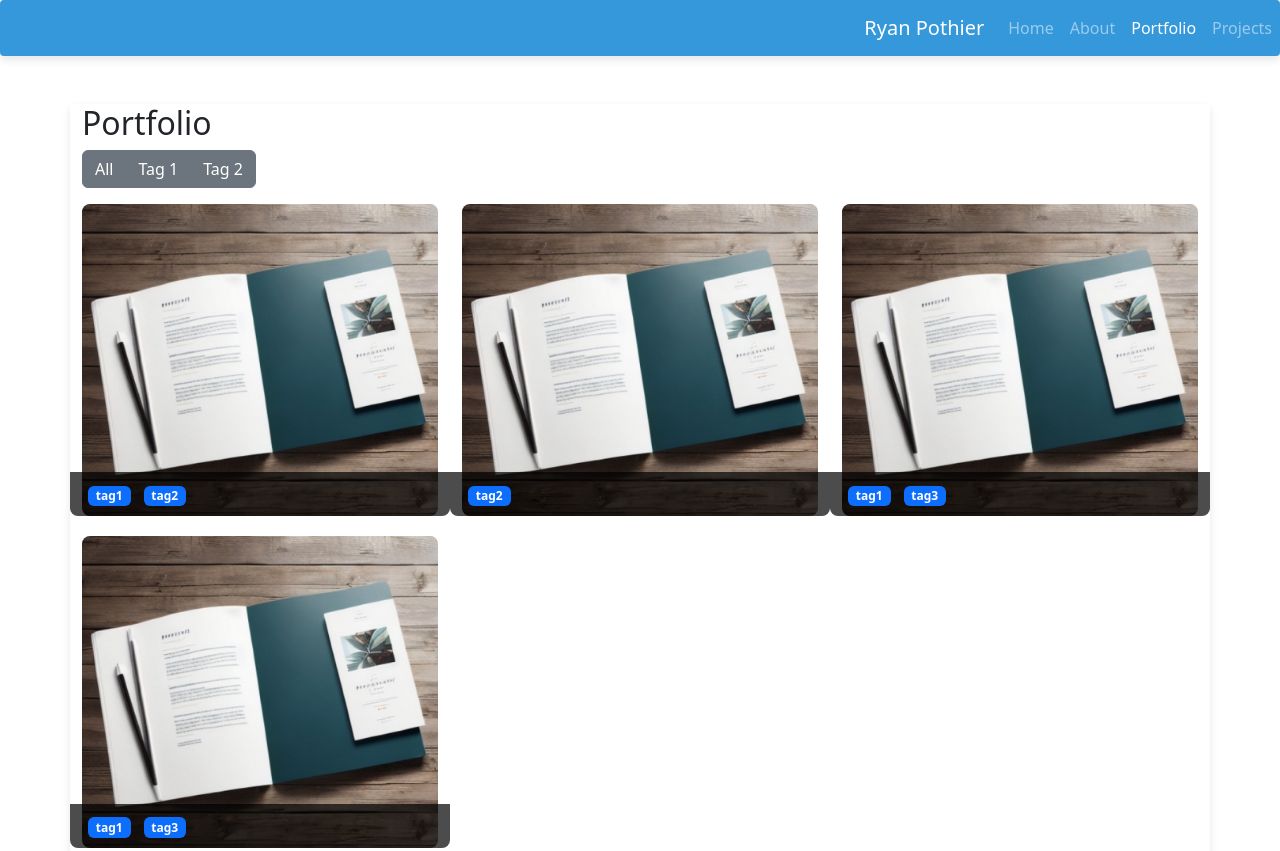
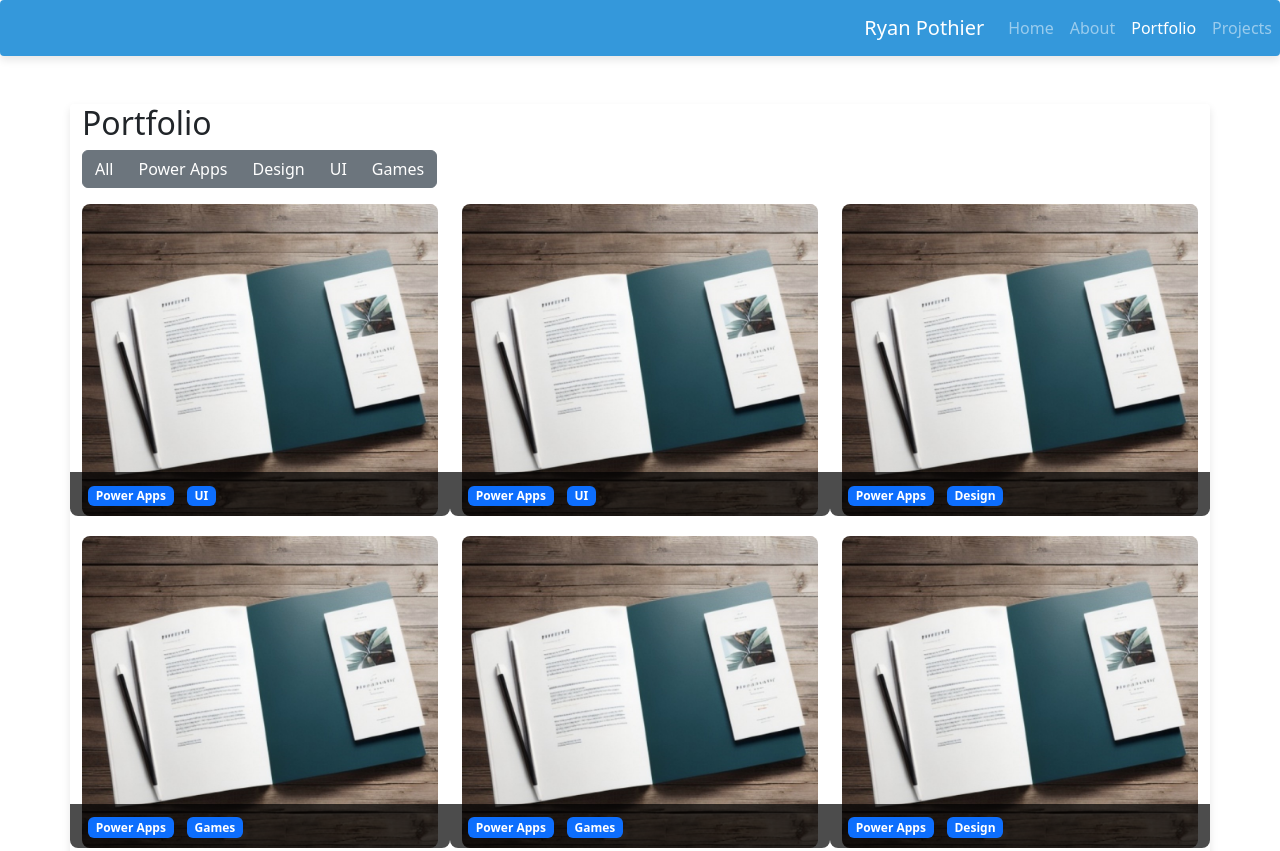
Before and after one commit to zoofboof/mySite, a plain HTML site: page portfolio.html in a window 1280 px wide. Shown: the top 851 px of the page. Drawn offline with nearby package versions, Linux system fonts and the light colour scheme.

Commit message:
V1023
Update to now include videos and correct sorting tags on the portfolio page.

```diff
--- a/portfolio.html
+++ b/portfolio.html
@@ -58,8 +58,10 @@
     <!-- Filter tags -->
     <div class="btn-group mb-3" role="group">
       <button type="button" class="btn btn-secondary" onclick="filterVideos('all')">All</button>
-      <button type="button" class="btn btn-secondary" onclick="filterVideos('tag1')">Tag 1</button>
-      <button type="button" class="btn btn-secondary" onclick="filterVideos('tag2')">Tag 2</button>
+      <button type="button" class="btn btn-secondary" onclick="filterVideos('Power Apps')">Power Apps</button>
+      <button type="button" class="btn btn-secondary" onclick="filterVideos('Design')">Design</button>
+      <button type="button" class="btn btn-secondary" onclick="filterVideos('UI')">UI</button>
+      <button type="button" class="btn btn-secondary" onclick="filterVideos('Games')">Games</button>
       <!-- Add more buttons for additional tags -->
     </div>
     <div class="row row-cols-1 row-cols-md-3" id="video-thumbnails">
--- a/scripts.js
+++ b/scripts.js
@@ -104,10 +104,12 @@ document.addEventListener("DOMContentLoaded", function () {
 
   // Sample data for video thumbnails with tags
   const videos = [
-    { src: "assets/portfolio1.JPG", alt: "Video 1", tags: ["tag1", "tag2"], youtubeId: "video1-youtube-id" },
-    { src: "assets/portfolio1.JPG", alt: "Video 2", tags: ["tag2"], youtubeId: "video2-youtube-id" },
-    { src: "assets/portfolio1.JPG", alt: "Video 3", tags: ["tag1", "tag3"], youtubeId: "video3-youtube-id" },
-    { src: "assets/portfolio1.JPG", alt: "Video 3", tags: ["tag1", "tag3"], youtubeId: "video3-youtube-id" },
+    { src: "assets/portfolio1.JPG", alt: "Video 1", tags: ["Power Apps", "UI"], youtubeId: "rUjEEfjtqlA" },
+    { src: "assets/portfolio1.JPG", alt: "Video 2", tags: ["Power Apps", "UI"], youtubeId: "hiz93fHTksQ" },
+    { src: "assets/portfolio1.JPG", alt: "Video 3", tags: ["Power Apps", "Design"], youtubeId: "B5wDKvanVIo" },
+    { src: "assets/portfolio1.JPG", alt: "Video 4", tags: ["Power Apps", "Games"], youtubeId: "FeGHK6yqmw4" },
+    { src: "assets/portfolio1.JPG", alt: "Video 5", tags: ["Power Apps", "Games"], youtubeId: "fnKDJZ_SOP8" },
+    { src: "assets/portfolio1.JPG", alt: "Video 6", tags: ["Power Apps", "Design"], youtubeId: "3uvAEKPVbDI" },
     // Add more video data as needed
   ];
 
```
Also changed, not shown: README.md.
